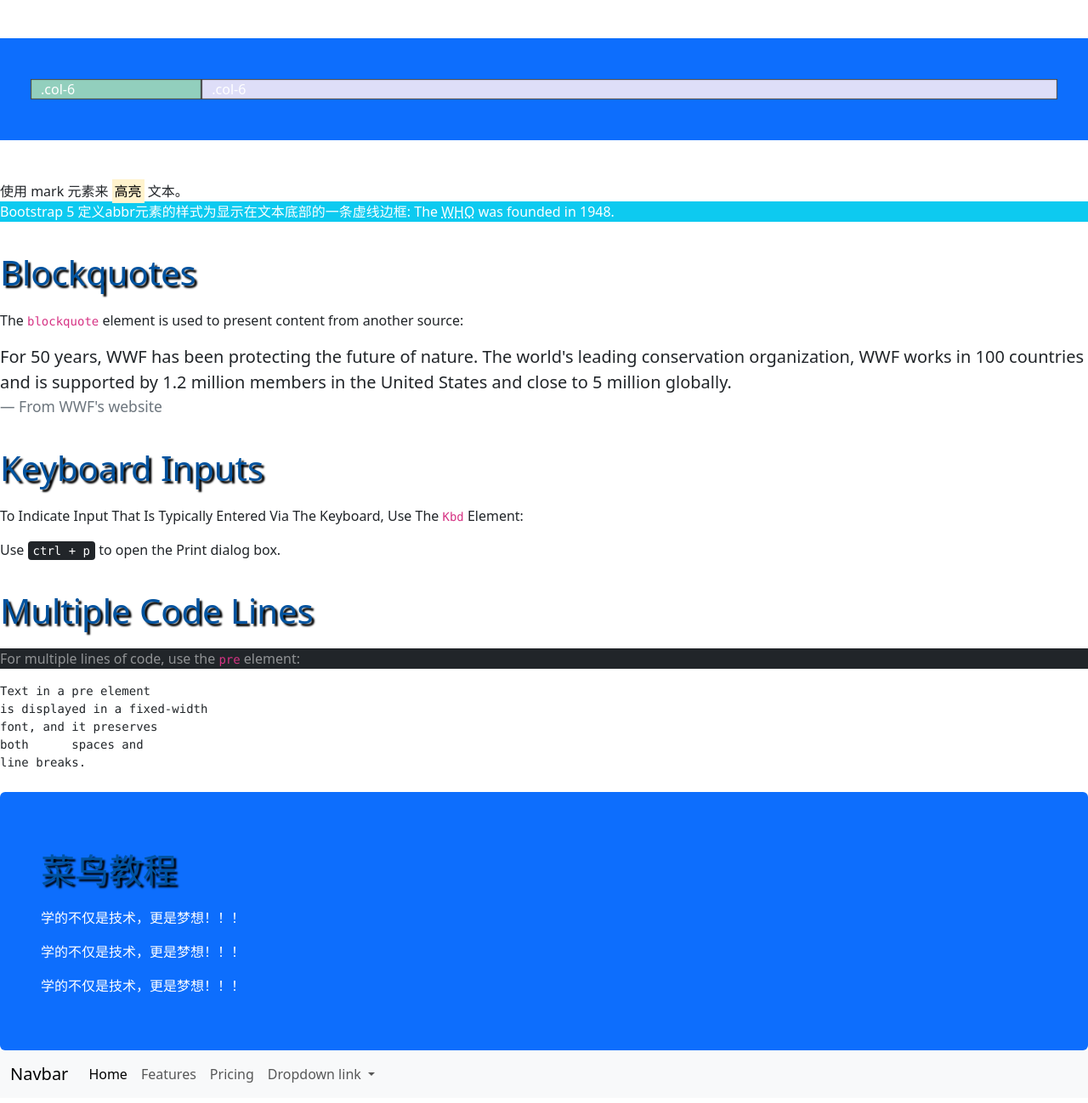
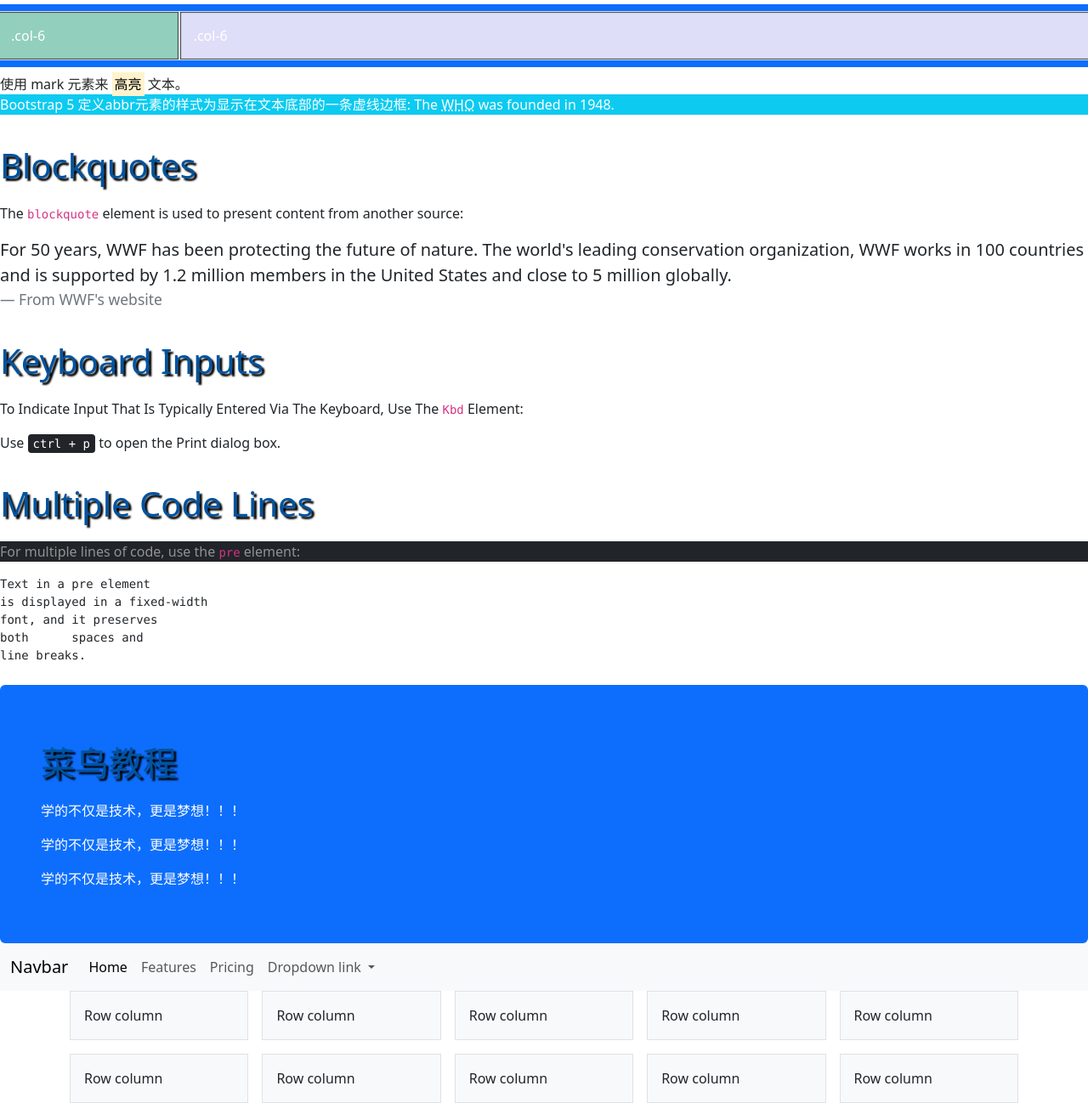
Before and after one commit to pcgzdw/mysample, a website: page index.html in a window 1280 px wide. Shown: the part 131-1429 px from the top of the page at 85% size. Drawn offline with Linux system fonts and the light colour scheme.

Commit message:
modified:   index.html

```diff
--- a/index.html
+++ b/index.html
@@ -24,10 +24,10 @@
   <body>
     <h1 >导航栏</h1>
     <nav class="nav " role="navigation">
-      <li class="nav-item">
+      <div class="nav-item">
         <a class="nav-link active" aria-current="page" href="#">CSS</a>
-      </li>
-     <li class="nav-item">
+      </div>
+     <div class="nav-item">
       <a class="nav-link dropdown-toggle" data-bs-toggle="dropdown" role="button" aria-expanded="false" href="#">Html</a>
       <ul class="dropdown-menu">
         <li><a class="dropdown-item" href="#">Action</a></li>
@@ -36,16 +36,16 @@
         <li><hr class="dropdown-divider"></li>
         <li><a class="dropdown-item" href="#">Separated link</a></li>
       </ul>
-    </li>
-      <li class="nav-item">
+    </div>
+      <div class="nav-item">
         <a class="nav-link" aria-current="page" href="#">Javascript</a>
-      </li>
+      </div>
     </nav>
-    <div class="container-fluid p-5 my-5 bg-primary text-white">
-      <div class="row">
-        <div class="col-2" style="background-color: #92cfbd;
+    <div class="container-fluid p-2 my-2 bg-primary text-white overflow-hidden">
+      <div class="row gy-5">
+        <div class="col-2 p-3 border" style="background-color: #92cfbd;
             box-shadow: inset 1px -1px 1px #444, inset -1px 1px 1px #444;">.col-6</div>
-        <div class="col-10" style="background-color: #dedef8;box-shadow:
+        <div class="col-10 p-3 border" style="background-color: #dedef8;box-shadow:
         inset 1px -1px 1px #444, inset -1px 1px 1px #444;">.col-6</div>
       </div>
     </div>
@@ -109,6 +109,41 @@ line breaks.
   </div>
   </div>
   </nav>
+
+  <div class="container">
+    <div class="row row-cols-2 row-cols-lg-5 g-2 g-lg-3">
+    <div class="col">
+    <div class="p-3 border bg-light">Row column</div>
+    </div>
+    <div class="col">
+    <div class="p-3 border bg-light">Row column</div>
+    </div>
+    <div class="col">
+    <div class="p-3 border bg-light">Row column</div>
+    </div>
+    <div class="col">
+    <div class="p-3 border bg-light">Row column</div>
+    </div>
+    <div class="col">
+    <div class="p-3 border bg-light">Row column</div>
+    </div>
+    <div class="col">
+    <div class="p-3 border bg-light">Row column</div>
+    </div>
+    <div class="col">
+    <div class="p-3 border bg-light">Row column</div>
+    </div>
+    <div class="col">
+    <div class="p-3 border bg-light">Row column</div>
+    </div>
+    <div class="col">
+    <div class="p-3 border bg-light">Row column</div>
+    </div>
+    <div class="col">
+    <div class="p-3 border bg-light">Row column</div>
+    </div>
+    </div>
+    </div>
  <script src="scripts/bootstrap.bundle.min.js" type="module"></script>
   </body>
 </html>
```
